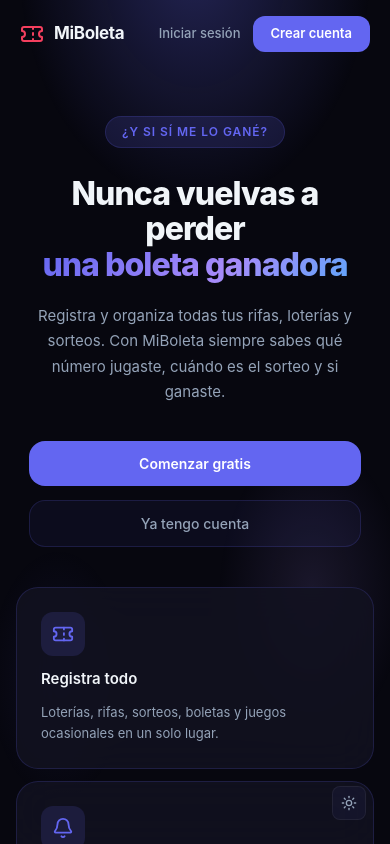
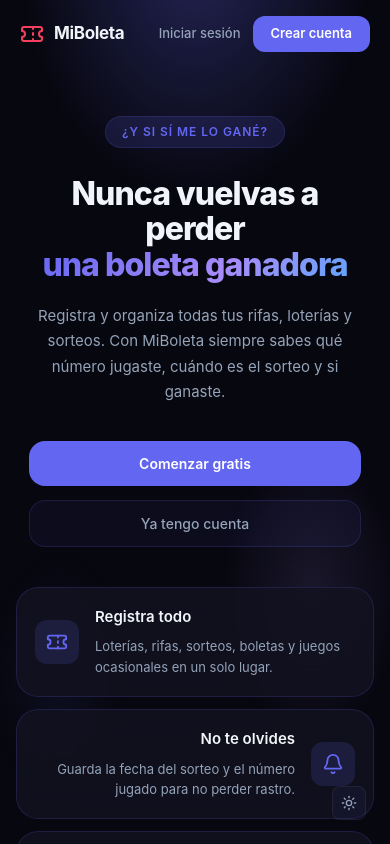
Before and after one commit to T-cordoba/mi-boleta-frontend, a Next.js app: page / in a window 390 px wide. Built offline with nearby package versions, Linux system fonts and the light colour scheme; no server answers.

Commit message:
feat: enhance feature card layout with improved text alignment and responsive design

```diff
--- a/src/app/page.module.css
+++ b/src/app/page.module.css
@@ -200,6 +200,8 @@
   padding: 24px;
   display: flex;
   flex-direction: column;
+  align-items: center;
+  text-align: center;
   gap: 12px;
   transition: border-color var(--transition-slow), box-shadow var(--transition-slow);
 }
@@ -224,6 +226,12 @@
   font-size: 15px;
   font-weight: 600;
   color: var(--text-primary);
+}
+
+.featureText {
+  display: flex;
+  flex-direction: column;
+  gap: 8px;
 }
 
 .featureDesc {
@@ -256,6 +264,27 @@
 }
 
 @media (max-width: 640px) {
+  .featureCard {
+    flex-direction: row;
+    align-items: center;
+    text-align: left;
+    padding: 18px;
+    gap: 16px;
+  }
+
+  .featureCard:nth-child(even) {
+    flex-direction: row-reverse;
+  }
+
+  .featureCard:nth-child(even) .featureText {
+    align-items: flex-end;
+    text-align: right;
+  }
+
+  .featureIcon {
+    flex-shrink: 0;
+  }
+
   .nav {
     padding: 16px 20px;
   }
--- a/src/app/page.tsx
+++ b/src/app/page.tsx
@@ -75,8 +75,10 @@
         {FEATURES.map(({ icon, title, desc }) => (
           <div key={title} className={`${styles.featureCard} anim-fade-up`}>
             <div className={styles.featureIcon}>{icon}</div>
-            <h3 className={styles.featureTitle}>{title}</h3>
-            <p className={styles.featureDesc}>{desc}</p>
+            <div className={styles.featureText}>
+              <h3 className={styles.featureTitle}>{title}</h3>
+              <p className={styles.featureDesc}>{desc}</p>
+            </div>
           </div>
         ))}
       </section>
```
